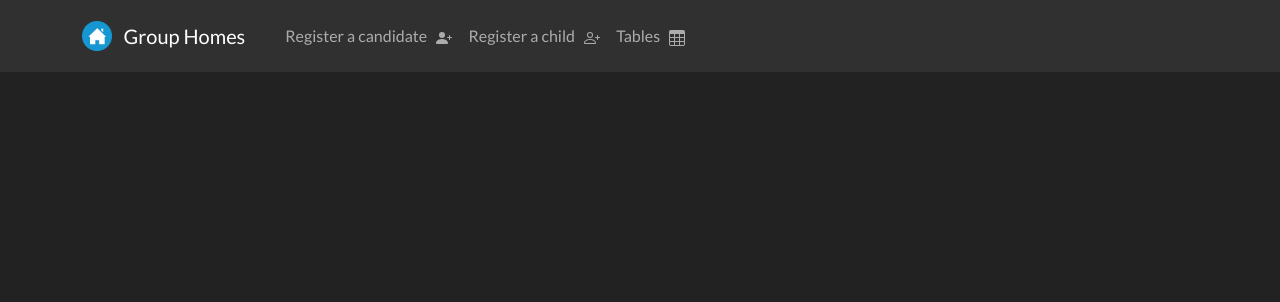
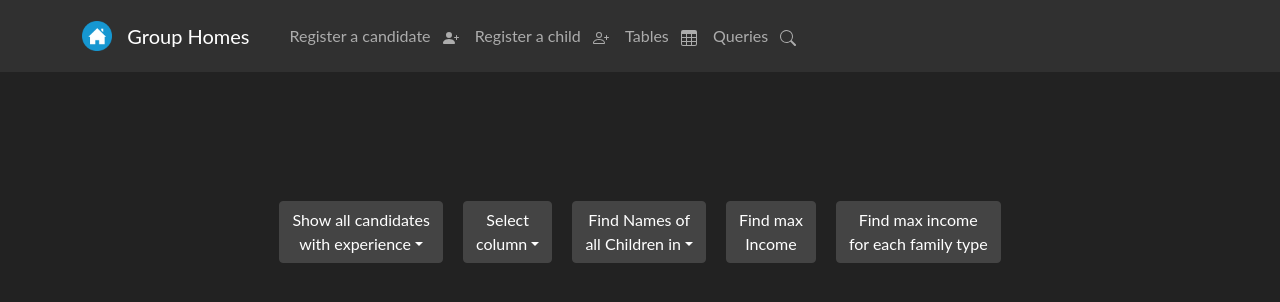
Before and after one commit to KennyHc/Group-Homes, a React (Create React App) app: page /queries in a window 1280 px wide. Shown: the top 302 px of the page. Built offline with nearby package versions, Linux system fonts and the light colour scheme.

Commit message:
support for a few complex queries, with aggregation

```diff
--- a/src/App.js
+++ b/src/App.js
@@ -6,6 +6,7 @@ import Header from "./components/Header";
 import ChildFormComponent from "./components/ChildForm";
 import Tables from "./components/Tables";
 import HomePage from "./components/HomePage";
+import Queries from "./components/Queries";
 import { BrowserRouter as Router, Routes, Route } from "react-router-dom";
 
 import FormComponent from "./components/Form";
@@ -20,6 +21,7 @@ function App() {
           <Route path="/can" element={<FormComponent />} />
           <Route path="/child" element={<ChildFormComponent />} />
           <Route path="/tables" element={<Tables />} />
+          <Route path="/queries" element={<Queries />} />
         </Routes>
       </div>
     </Router>
--- a/src/components/Form.js
+++ b/src/components/Form.js
@@ -49,7 +49,11 @@ function FormComponent() {
   useEffect(() => {}, []);
 
   return (
-    <Card border="secondary" style={{ width: "25rem", margin: "70px" }}>
+    <Card
+      border="secondary"
+      className="align-content-center"
+      style={{ width: "25rem", margin: "70px" }}
+    >
       <Card.Header>Register Candidate</Card.Header>
       <Card.Body>
         <Form>
--- a/src/components/Header.js
+++ b/src/components/Header.js
@@ -3,7 +3,12 @@ import React from "react";
 import Navbar from "react-bootstrap/Navbar";
 import Nav from "react-bootstrap/Nav";
 import Container from "react-bootstrap/Container";
-import { PersonPlusFill, PersonPlus, Table } from "react-bootstrap-icons";
+import {
+  PersonPlusFill,
+  PersonPlus,
+  Table,
+  Search,
+} from "react-bootstrap-icons";
 
 function Header() {
   return (
@@ -29,6 +34,9 @@ function Header() {
           <Nav.Link href="/tables">
             Tables &nbsp; <Table />
           </Nav.Link>
+          <Nav.Link href="/queries">
+            Queries &nbsp; <Search />
+          </Nav.Link>
         </Nav>
       </Container>
     </Navbar>
--- a/src/components/Queries.js
+++ b/src/components/Queries.js
@@ -2,8 +2,10 @@ import React, { useEffect, useState } from "react";
 import { Table, Card } from "react-bootstrap";
 import axios from "axios";
 import TableComponent from "./Table";
+import { Dropdown, Button, Col, Row } from "react-bootstrap";
+import Container from "react-bootstrap/Container";
 
-function Tables(props) {
+function Queries(props) {
   const endpoint = "http://localhost:4000/";
   const api = axios.create({ baseURL: endpoint });
 
@@ -13,13 +15,191 @@ function Tables(props) {
     return response.data;
   };
 
+  /**
+   * SQL PORTION
+   *
+   *
+   *
+   *
+   *
+   */
+  const queryCandidatesWithExp = (exp) => {
+    return `SELECT * FROM Candidates WHERE foster_experience=\"${exp}\";\n`;
+  };
+
+  const queryCandidates = async (exp) => {
+    const res = await api.post("/query", {
+      query: queryCandidatesWithExp(exp),
+    });
+    setQueryData(res.data);
+    console.log(queryData);
+    setSelectedQuery("candidates");
+  };
+
+  const queryMaxIncome = async () => {
+    const res = await api.post("/query", {
+      query: "SELECT MAX(INCOME) FROM Candidates;",
+    });
+    setMaxIncome(res.data[0]["MAX(INCOME)"]);
+    console.log(res.data[0]["MAX(INCOME)"]);
+    setSelectedQuery("max income");
+  };
+
+  const queryMaxForEachFamilyType = async () => {
+    const res = await api.post("/query", {
+      query:
+        "SELECT family_type, MAX(INCOME) as MaxIncome FROM Candidates GROUP BY family_type;",
+    });
+    setQueryData(res.data);
+    console.log(res.data);
+    setSelectedQuery("candidates");
+  };
+  /**
+   *
+   *
+   *
+   * END OF SQL PORTION
+   */
+
   const [queryData, setQueryData] = useState([]);
+  const [maxIncome, setMaxIncome] = useState(0);
   const [selectedQuery, setSelectedQuery] = useState("");
 
+  const numberDataComponent = () => (
+    <Card border="secondary" style={{ width: "10rem" }}>
+      <Card.Header>Max Income</Card.Header>
+      <Card.Body>{maxIncome} $ per year</Card.Body>
+    </Card>
+  );
+
+  const componentToDisplay = () => {
+    if (selectedQuery === "max income") {
+      return numberDataComponent();
+    } else if (selectedQuery === "candidates") {
+      return candidateTable;
+    }
+  };
+
+  // const candidateTable = <TableComponent content={queryData}></TableComponent>;
+  const candidateTable = (
+    <TableComponent content={queryData} deleteRow={() => {}}></TableComponent>
+  );
+
+  const dropDown = (text1, text2, options, actions) => (
+    <Dropdown style={{ margin: "10px" }}>
+      <Dropdown.Toggle id="dropdown-button-dark-example1" variant="secondary">
+        {text1} <br /> {text2}
+      </Dropdown.Toggle>
+      <Dropdown.Menu variant="dark">
+        {options.forEach((option, i) => (
+          <Dropdown.Item key={i} onClick={actions[i]}>
+            {options}
+          </Dropdown.Item>
+        ))}
+      </Dropdown.Menu>
+    </Dropdown>
+  );
+
   //useEffect hook to render all the data on refresh
-  useEffect(() => {}, []);
+  useEffect(() => {}, [selectedQuery]);
 
-  return <div></div>;
+  return (
+    <div>
+      <Container className="d-flex align-items-center justify-content-center customHeight">
+        <Dropdown style={{ margin: "10px" }}>
+          <Dropdown.Toggle
+            id="dropdown-button-dark-example1"
+            variant="secondary"
+          >
+            Show all candidates <br /> with experience
+          </Dropdown.Toggle>
+          <Dropdown.Menu variant="dark">
+            <Dropdown.Item
+              onClick={async () => {
+                await queryCandidates("none");
+              }}
+            >
+              None
+            </Dropdown.Item>
+            <Dropdown.Item
+              onClick={async () => {
+                await queryCandidates("one");
+              }}
+            >
+              One child
+            </Dropdown.Item>
+            <Dropdown.Item
+              onClick={async () => {
+                await queryCandidates("many");
+              }}
+            >
+              Many children
+            </Dropdown.Item>
+          </Dropdown.Menu>
+        </Dropdown>
+
+        <Dropdown style={{ margin: "10px" }}>
+          <Dropdown.Toggle
+            id="dropdown-button-dark-example1"
+            variant="secondary"
+          >
+            Select <br />
+            column
+          </Dropdown.Toggle>
+
+          <Dropdown.Menu variant="dark">
+            <Dropdown.Item>ID</Dropdown.Item>
+            <Dropdown.Item>Income</Dropdown.Item>
+            <Dropdown.Item>Experience</Dropdown.Item>
+            <Dropdown.Item>Emails</Dropdown.Item>
+          </Dropdown.Menu>
+        </Dropdown>
+
+        <Dropdown style={{ margin: "10px" }}>
+          <Dropdown.Toggle
+            id="dropdown-button-dark-example1"
+            variant="secondary"
+          >
+            Find Names of
+            <br /> all Children in
+          </Dropdown.Toggle>
+
+          <Dropdown.Menu variant="dark">
+            <Dropdown.Item>Child Care</Dropdown.Item>
+            <Dropdown.Item>Foster Home</Dropdown.Item>
+          </Dropdown.Menu>
+        </Dropdown>
+
+        <Button
+          variant="secondary"
+          onClick={async () => {
+            await queryMaxIncome();
+          }}
+          style={{ margin: "10px" }}
+        >
+          Find max <br />
+          Income
+        </Button>
+
+        <Button
+          variant="secondary"
+          style={{ margin: "10px" }}
+          onClick={async () => {
+            await queryMaxForEachFamilyType();
+          }}
+        >
+          Find max income <br />
+          for each family type
+        </Button>
+      </Container>
+      <Container className="d-flex align-items-center justify-content-center ">
+        {" "}
+        <Row>
+          <Col>{componentToDisplay()}</Col>
+        </Row>
+      </Container>
+    </div>
+  );
 }
 
-export default Tables;
+export default Queries;
```
Also changed, not shown: src/bootstrap.css, 2 other files (tests, documents, lock files or other folders).
